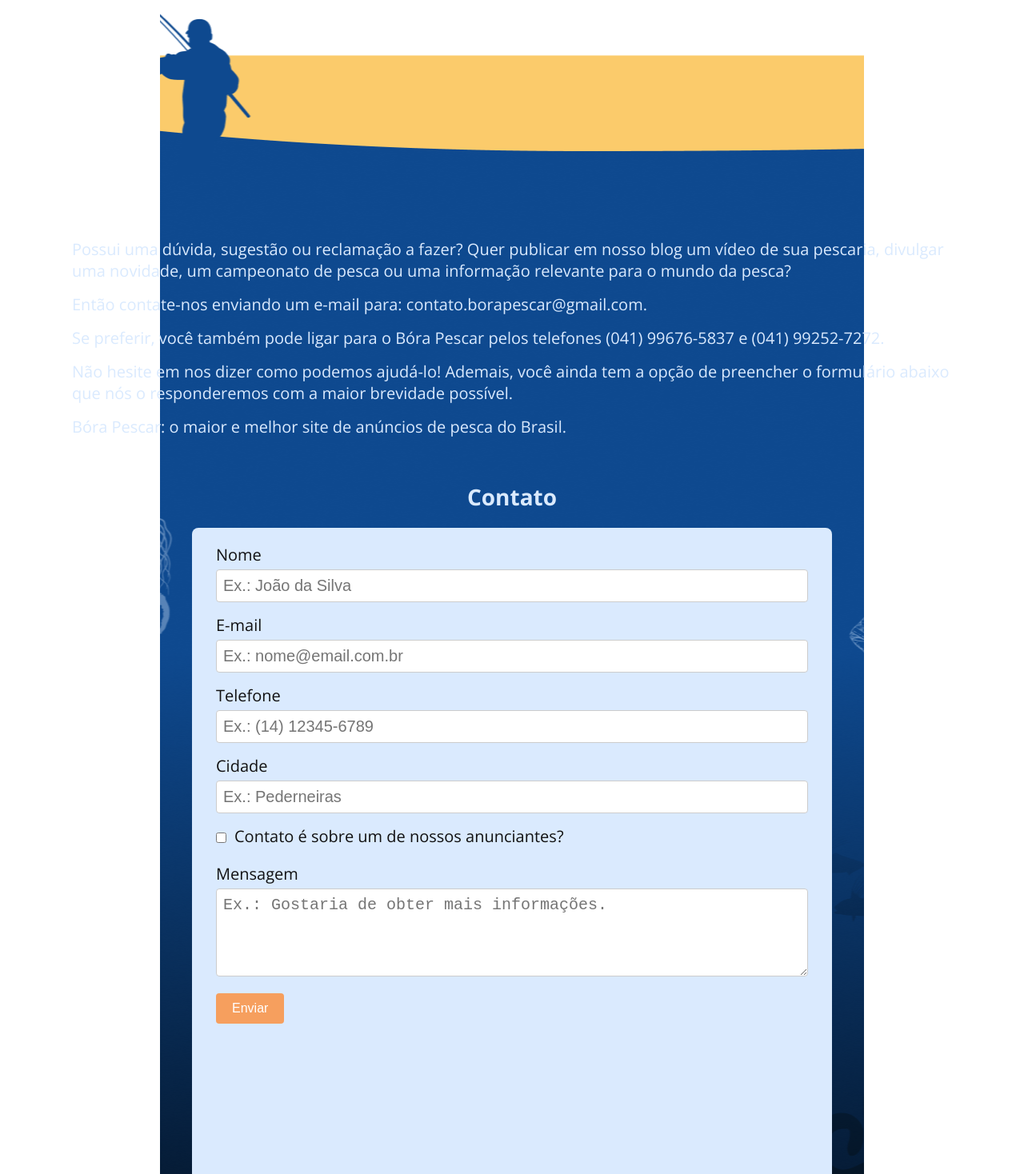
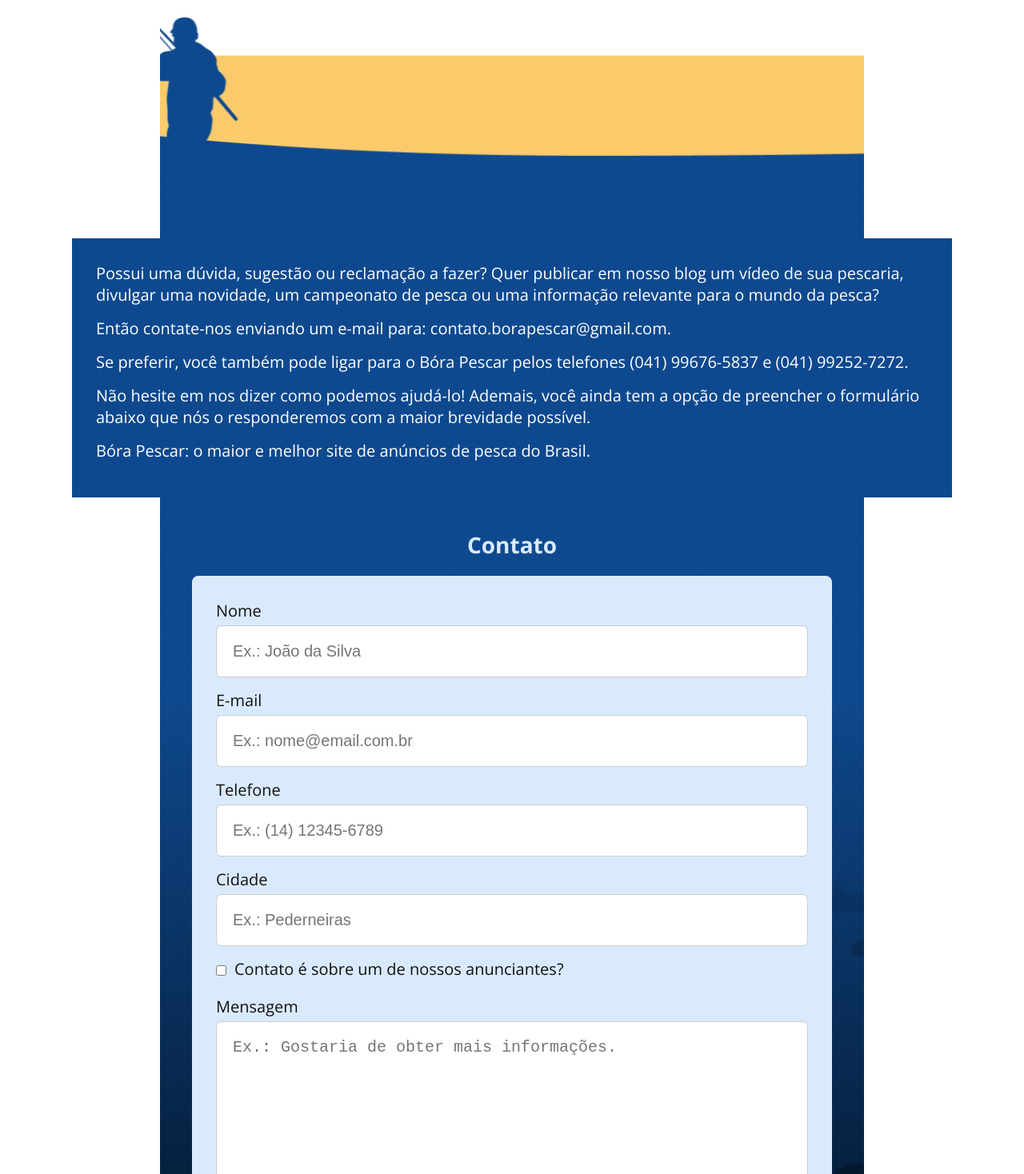
Before and after one commit to marianakaori/bora-pescar-redesign, a React (Vite) app: page /contact in a window 1280 px wide. Shown: the part 683-2151 px from the top of the page at 80% size. Built offline with nearby package versions, Linux system fonts and the light colour scheme; a web font is replaced by a local one.

Commit message:
ajustes na imagem do formulario

```diff
--- a/src/components/ContactForm/contactForm.css
+++ b/src/components/ContactForm/contactForm.css
@@ -1,8 +1,7 @@
 .form-container {
     background-color: var(--light-color);
     border-radius: 8px;
-    padding: 20px 30px;
-    height: 850px;
+    padding: 30px;
     width: 800px;
     margin: 0;
     font-size: var(--font-size-s);
@@ -17,10 +16,10 @@
 form input,
 form textarea {
     width: 100%;
-    padding: 8px;
+    padding: 20px;
     margin-bottom: 15px;
     border: 1px solid #ccc;
-    border-radius: 4px;
+    border-radius: 7px;
     font-size: var(--font-size-s);
 }
 
@@ -29,6 +28,10 @@
     outline: none;
     border-color: var(--primary-color);
     box-shadow: 0 0 4px var(--transparent-primary-color);
+}
+
+textarea#message{
+    height: 200px;
 }
 
 .checkbox-container {
@@ -48,10 +51,13 @@
     color: var(--color-white);
     padding: 10px 20px;
     border: none;
-    border-radius: 4px;
-    font-size: 16px;
+    border-radius: 7px;
+    font-size: var(--font-size-m);
     cursor: pointer;
     transition: background-color 0.3s;
+    width: 60%;
+    justify-self: center;
+    display: block;
 }
 
 form button:hover {
--- a/src/index.css
+++ b/src/index.css
@@ -11,6 +11,7 @@
   --text-color: #111111;
   --color-white: #FFFFFF;
   --color-gray: #737373;
+  --contato-fundo-texto: #0E498F;
 
   /* Fontes */
   --font-family: 'Open Sans', sans-serif;
@@ -43,6 +44,7 @@
   --text-color: var(--color-white);
   --color-white: #FFFFFF;
   --color-gray: var(--color-white);
+  --contato-fundo-texto: var(--dark-color);
 
   /* Imagem de fundo */
   --img-fundo-contato: url('/images/fundoFormularioContraste.png');
--- a/src/pages/Contact/contact.css
+++ b/src/pages/Contact/contact.css
@@ -7,7 +7,7 @@
     text-align: start;
     flex-direction: column;
     background-image: var(--img-fundo-contato);
-    background-size: auto;
+    background-size: cover;
     background-position: center;
     background-repeat: no-repeat;
     align-items: center;
@@ -18,10 +18,13 @@
 }
 
 .contact-text {
-    color: var(--light-color);
+    color: var(--color-white);
     font-size: var(--font-size-s);
     width: 1100px;
     margin-bottom: 40px;
+    padding: 30px;
+
+    background-color: var(--contato-fundo-texto);
 }
 
 .contact-container h2 {
--- a/src/pages/Home/home.css
+++ b/src/pages/Home/home.css
@@ -63,7 +63,7 @@
     align-items: center;
     justify-content: center;
     color: var(--color-white);
-    font-size: 20px;
+    font-size: var(--font-size-s);
     font-weight: 600;
     border-radius: 8px;
     box-shadow: 0 2px 4px rgba(0, 0, 0, 0.1);
```
